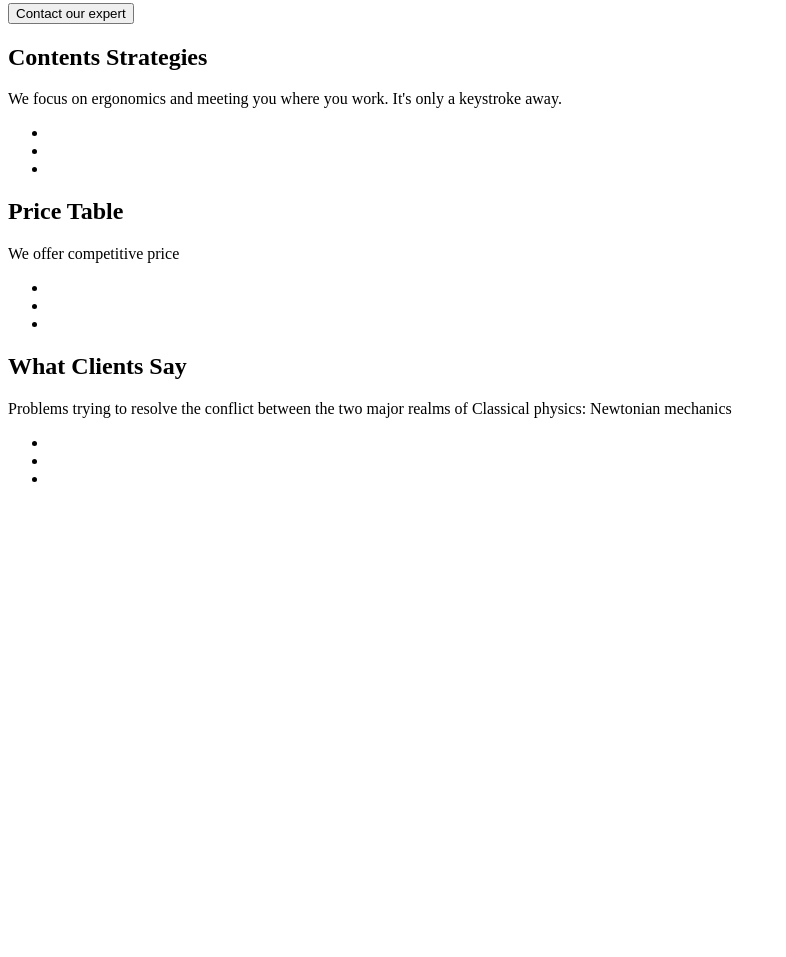
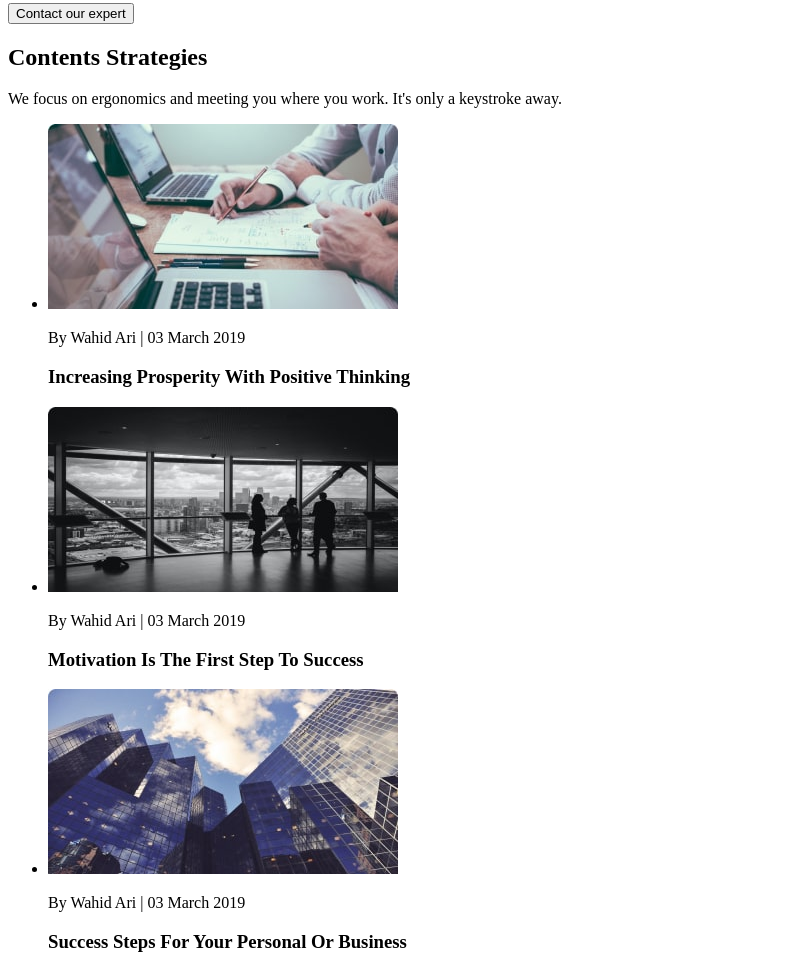
Before and after one commit to olha-shamrai/goit-business-promotion, a plain HTML site: page index.html in a window 1280 px wide. Shown: the part 3755-4712 px from the top of the page, without its empty margins (0-786 px from the left). Before the commit the page ends 4259 px from the top, so only its background shows below. Drawn offline with Linux system fonts and the light colour scheme.

Commit message:
add changes

```diff
--- a/index.html
+++ b/index.html
@@ -140,9 +140,21 @@
             <p>We focus on ergonomics and meeting you where you work. It's only a keystroke away.</p>
 
             <ul>
-                <li></li>
-                <li></li>
-                <li></li>
+                <li>
+                    <img src="./images/content-1.jpg" alt="content-1" width="350">
+                    <p>By Wahid Ari |  03 March 2019</p>
+                    <h3>Increasing Prosperity With Positive Thinking</h3>
+                </li>
+                <li>
+                    <img src="./images/content-2.jpg" alt="content-2" width="350">
+                    <p>By Wahid Ari |  03 March 2019</p>
+                    <h3>Motivation Is The First Step To Success</h3>
+                </li>
+                <li>
+                    <img src="./images/content-3.jpg" alt="content-3" width="350">
+                    <p>By Wahid Ari |  03 March 2019</p>
+                    <h3>Success Steps For Your Personal Or Business</h3>
+                </li>
             </ul>
         </section>
 
```
Also changed, not shown: images/content-1.jpg (added), images/content-2.jpg (added), images/content-3.jpg (added).
